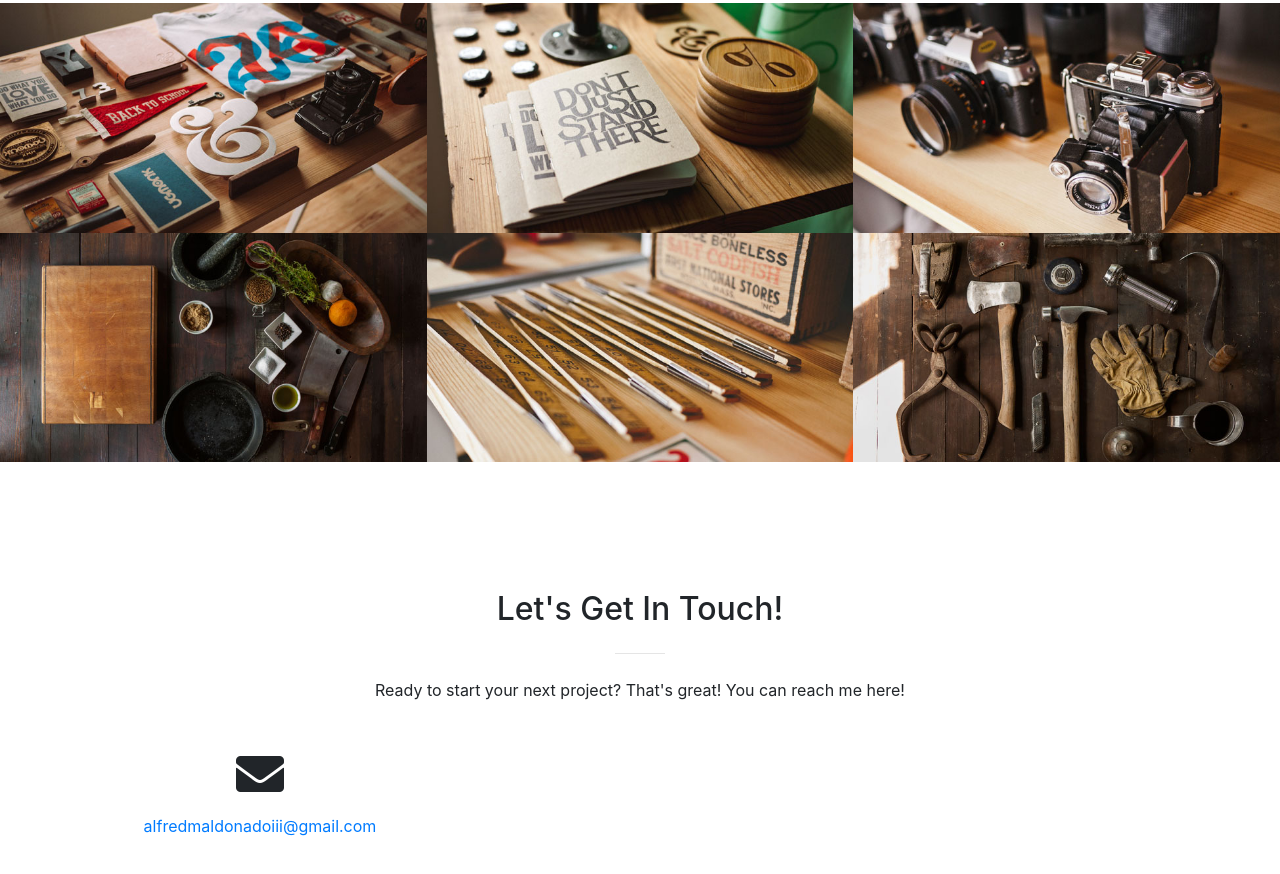
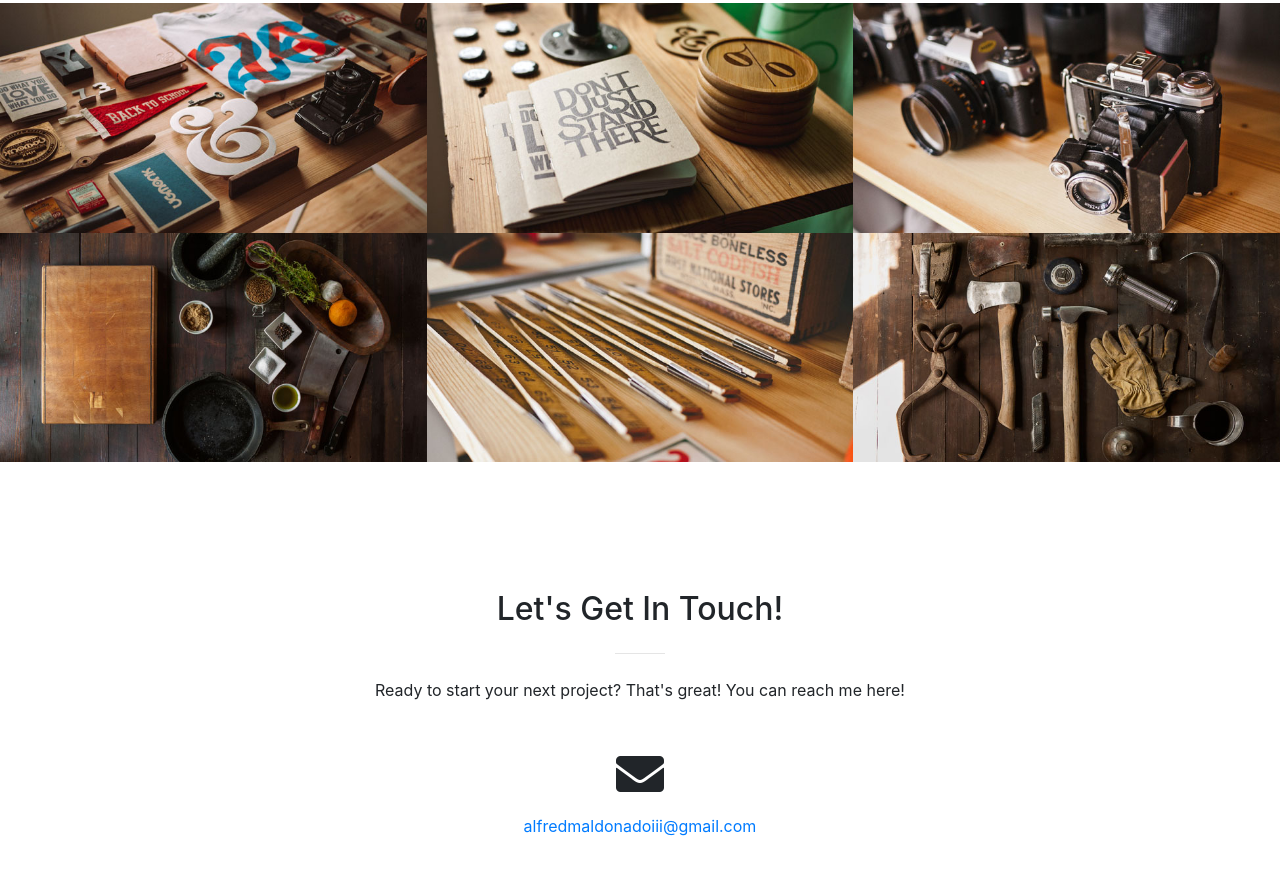
Before and after one commit to liquidsteel49/portfolio, a website with bundled scripts: page index.html in a window 1280 px wide. Shown: the part 1858-2732 px from the top of the page. Built offline with nearby package versions, Linux system fonts and the light colour scheme.

Commit message:
centered email icon & info

```diff
--- a/index.html
+++ b/index.html
@@ -245,7 +245,7 @@
             <i class="fas fa-phone fa-3x mb-3 sr-contact-1"></i>
             <p>123-456-6789</p>
           </div> -->
-          <div class="col-lg-4 mr-auto text-center">
+          <div class="col-sm-12 mr-auto text-center">
             <i class="fas fa-envelope fa-3x mb-3 sr-contact-2"></i>
             <p>
               <a href="mailto:your-email@your-domain.com">alfredmaldonadoiii@gmail.com</a>
```
